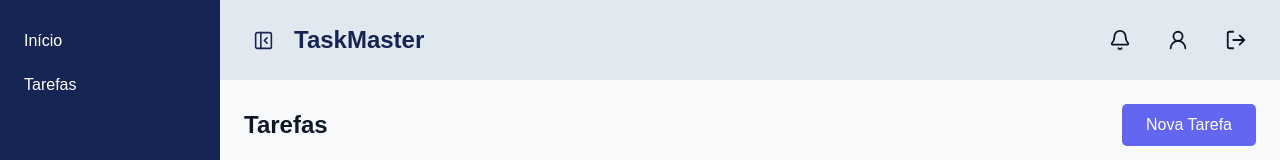
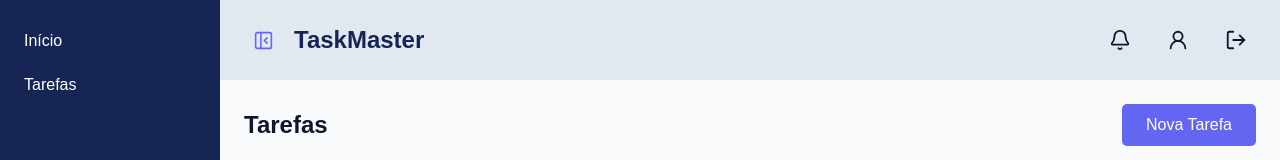
Before and after one commit to arthurrodriguessdev/agendador-tarefas-front, a React (Vite) app: page /tasks in a window 1280 px wide. Shown: the top 160 px of the page. Built offline with nearby package versions, Linux system fonts and the light colour scheme.

Commit message:
add class active in the button

```diff
--- a/src/components/header/Header.tsx
+++ b/src/components/header/Header.tsx
@@ -1,6 +1,5 @@
 import { Link } from "react-router-dom"
 import { Bell, UserRound, LogOut, PanelLeftClose, PanelLeftOpen } from "lucide-react"
-import type { ReactNode } from "react"
 
 interface HeaderProps{
     isVisible: boolean
@@ -8,14 +7,13 @@ interface HeaderProps{
 }
 
 export function Header({ setVisibilitySideBar, isVisible }: HeaderProps){
-    let iconOpenCloseSidebar: ReactNode
-    isVisible ? iconOpenCloseSidebar = <PanelLeftClose/> : iconOpenCloseSidebar = <PanelLeftOpen/>
+    let classNameBtnSidebar = isVisible ? "sidebar-toggle active" : "sidebar-toggle"
 
     return (
         <header className="header">
             <div className="header-brand">
-                <button className="sidebar-toggle" onClick={setVisibilitySideBar}>
-                    {iconOpenCloseSidebar}
+                <button className={classNameBtnSidebar} onClick={setVisibilitySideBar}>
+                    {isVisible ? <PanelLeftClose/> : <PanelLeftOpen/>}
                 </button>
 
                 <h3>TaskMaster</h3>
--- a/src/style/global.css
+++ b/src/style/global.css
@@ -274,6 +274,10 @@ tbody tr:hover{
     color: var(--highlight-color);
 }
 
+.sidebar-toggle.active{
+    color: var(--highlight-color);
+}
+
 .sidebar-toggle svg{
     width: 21px;
     height: 21px;
```
